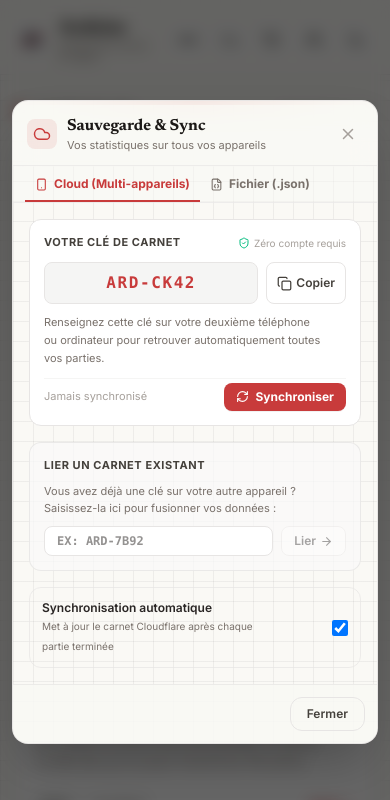
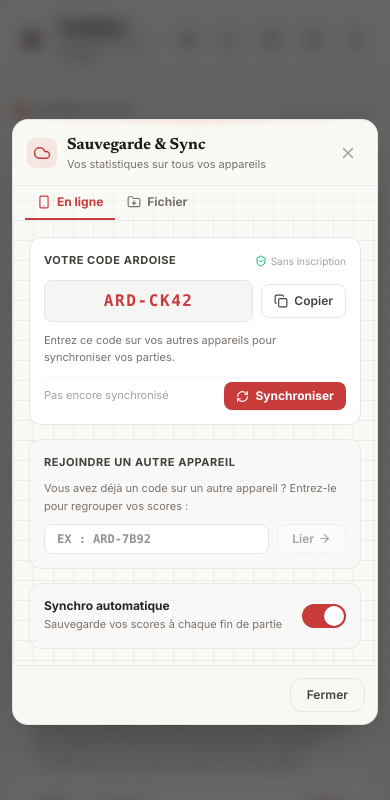
Before and after one commit to Artichou-code/ardoise, a React (Vite) app: page / in a window 390 px wide. Both pictures are taken after a click on the button 230 px from the left and 40 px from the top of the page. Shown: the top 800 px of the page. Built offline with nearby package versions, Linux system fonts and the light colour scheme.

Commit message:
style(sync): supprimer le bleu natif avec switch DA, textes courts non techniques et responsive compact

```diff
--- a/src/components/HomeScreen.jsx
+++ b/src/components/HomeScreen.jsx
@@ -180,7 +180,7 @@ export function HomeScreen() {
                       </p>
                     )}
                   </div>
-                  <div className="flex items-center gap-1 text-xs font-bold px-3 py-1.5 rounded-lg bg-[#c83b3b] text-white shrink-0">
+                  <div className="flex items-center gap-1 text-xs font-bold px-3 py-1.5 rounded-lg bg-[#c83b3b] text-white dark:bg-[#FFC107] dark:text-stone-900 shrink-0">
                     <Play size={12} fill="currentColor" /> Reprendre
                   </div>
                 </button>
--- a/src/components/LiveSessionModal.jsx
+++ b/src/components/LiveSessionModal.jsx
@@ -322,16 +322,16 @@ export function LiveSessionModal({ isOpen, onClose, onSessionChanged, initialJoi
                       type="text"
                       value={hostName}
                       onChange={(e) => setHostName(e.target.value)}
-                      placeholder="Ex: Alex"
+                      placeholder="Ex&nbsp;: Alex"
                       required
-                      className="w-full px-3 py-2 rounded-xl border border-stone-200 dark:border-slate-700 bg-white dark:bg-slate-900 text-xs font-medium focus:outline-none focus:border-[#c83b3b]"
+                      className="w-full px-3 py-2 rounded-xl border border-stone-200 dark:border-slate-700 bg-white dark:bg-slate-900 text-xs font-medium focus:outline-none focus:border-[#c83b3b] dark:focus:border-[#FFC107]"
                     />
                   </div>
 
                   <button
                     type="submit"
                     disabled={isLoading || !sessionName.trim() || !hostName.trim()}
-                    className="w-full py-2.5 px-4 rounded-xl bg-[#c83b3b] hover:bg-[#b91c1c] text-white font-bold text-xs flex items-center justify-center gap-1.5 transition-colors cursor-pointer disabled:opacity-40 shadow-2xs"
+                    className="w-full py-2.5 px-4 rounded-xl bg-[#c83b3b] hover:bg-[#b91c1c] text-white dark:bg-[#FFC107] dark:hover:bg-[#ffcd38] dark:text-stone-900 font-bold text-xs flex items-center justify-center gap-1.5 transition-colors cursor-pointer disabled:opacity-40 shadow-2xs"
                   >
                     <span>Lancer la table en direct</span>
                     <ArrowRight size={14} />
@@ -347,9 +347,9 @@ export function LiveSessionModal({ isOpen, onClose, onSessionChanged, initialJoi
                       type="text"
                       value={joinCode}
                       onChange={(e) => setJoinCode(e.target.value.toUpperCase())}
-                      placeholder="Ex: ARD-7B92"
+                      placeholder="Ex&nbsp;: ARD-7B92"
                       required
-                      className="w-full font-mono uppercase px-3 py-2 rounded-xl border border-stone-200 dark:border-slate-700 bg-white dark:bg-slate-900 text-xs font-bold focus:outline-none focus:border-[#c83b3b]"
+                      className="w-full font-mono uppercase px-3 py-2 rounded-xl border border-stone-200 dark:border-slate-700 bg-white dark:bg-slate-900 text-xs font-bold focus:outline-none focus:border-[#c83b3b] dark:focus:border-[#FFC107]"
                     />
                   </div>
 
@@ -361,16 +361,16 @@ export function LiveSessionModal({ isOpen, onClose, onSessionChanged, initialJoi
                       type="text"
                       value={joinPlayerName}
                       onChange={(e) => setJoinPlayerName(e.target.value)}
-                      placeholder="Ex: Julien"
+                      placeholder="Ex&nbsp;: Julien"
                       required
-                      className="w-full px-3 py-2 rounded-xl border border-stone-200 dark:border-slate-700 bg-white dark:bg-slate-900 text-xs font-medium focus:outline-none focus:border-[#c83b3b]"
+                      className="w-full px-3 py-2 rounded-xl border border-stone-200 dark:border-slate-700 bg-white dark:bg-slate-900 text-xs font-medium focus:outline-none focus:border-[#c83b3b] dark:focus:border-[#FFC107]"
                     />
                   </div>
 
                   <button
                     type="submit"
                     disabled={isLoading || !joinCode.trim() || !joinPlayerName.trim()}
-                    className="w-full py-2.5 px-4 rounded-xl bg-[#c83b3b] hover:bg-[#b91c1c] text-white font-bold text-xs flex items-center justify-center gap-1.5 transition-colors cursor-pointer disabled:opacity-40 shadow-2xs"
+                    className="w-full py-2.5 px-4 rounded-xl bg-[#c83b3b] hover:bg-[#b91c1c] text-white dark:bg-[#FFC107] dark:hover:bg-[#ffcd38] dark:text-stone-900 font-bold text-xs flex items-center justify-center gap-1.5 transition-colors cursor-pointer disabled:opacity-40 shadow-2xs"
                   >
                     <span>Rejoindre la table</span>
                     <ArrowRight size={14} />
--- a/src/components/ShareGameModal.jsx
+++ b/src/components/ShareGameModal.jsx
@@ -157,7 +157,7 @@ export function ShareGameModal({ isOpen, onClose, game }) {
                 <button
                   type="button"
                   onClick={handleNativeShare}
-                  className="py-2 px-4 rounded-xl bg-[#c83b3b] hover:bg-[#b91c1c] text-white font-bold text-xs transition-colors flex items-center justify-center gap-1.5 cursor-pointer shadow-2xs"
+                  className="py-2 px-4 rounded-xl bg-[#c83b3b] hover:bg-[#b91c1c] text-white dark:bg-[#FFC107] dark:hover:bg-[#ffcd38] dark:text-stone-900 font-bold text-xs transition-colors flex items-center justify-center gap-1.5 cursor-pointer shadow-2xs"
                 >
                   <Share2 size={14} />
                   <span>Partager</span>
--- a/src/components/SharedGamePreviewModal.jsx
+++ b/src/components/SharedGamePreviewModal.jsx
@@ -151,13 +151,13 @@ export function SharedGamePreviewModal({ isOpen, onClose, game, onImported }) {
           {imported ? (
             <div className="flex-1 py-2.5 px-3 rounded-xl bg-emerald-500/10 text-emerald-700 dark:text-emerald-400 font-bold text-xs flex items-center justify-center gap-1.5">
               <Check size={16} />
-              <span>Partie ajoutée à votre carnet !</span>
+              <span>Partie ajoutée à votre carnet&nbsp;!</span>
             </div>
           ) : (
             <button
               type="button"
               onClick={handleImport}
-              className="flex-1 py-2.5 px-3 rounded-xl bg-[#c83b3b] hover:bg-[#b91c1c] text-white font-bold text-xs transition-colors flex items-center justify-center gap-1.5 cursor-pointer shadow-2xs"
+              className="flex-1 py-2.5 px-3 rounded-xl bg-[#c83b3b] hover:bg-[#b91c1c] text-white dark:bg-[#FFC107] dark:hover:bg-[#ffcd38] dark:text-stone-900 font-bold text-xs transition-colors flex items-center justify-center gap-1.5 cursor-pointer shadow-2xs"
             >
               <Download size={15} />
               <span>Ajouter à mon carnet</span>
--- a/src/components/StatsScreen.jsx
+++ b/src/components/StatsScreen.jsx
@@ -294,7 +294,7 @@ export function StatsScreen() {
               <button
                 type="button"
                 onClick={() => setShowSyncModal(true)}
-                className="px-3 py-1.5 rounded-xl bg-[#c83b3b] hover:bg-[#b91c1c] text-white font-bold text-xs flex-shrink-0 transition-colors cursor-pointer shadow-2xs"
+                className="px-3 py-1.5 rounded-xl bg-[#c83b3b] hover:bg-[#b91c1c] text-white dark:bg-[#FFC107] dark:hover:bg-[#ffcd38] dark:text-stone-900 font-bold text-xs flex-shrink-0 transition-colors cursor-pointer shadow-2xs"
               >
                 Gérer
               </button>
--- a/src/components/SyncModal.jsx
+++ b/src/components/SyncModal.jsx
@@ -10,7 +10,7 @@ import {
   RefreshCw,
   Smartphone,
   ShieldCheck,
-  FileJson,
+  FolderDown,
   ArrowRight,
   Sparkles,
 } from 'lucide-react'
@@ -125,7 +125,7 @@ export function SyncModal({ isOpen, onClose, onDataUpdated }) {
         }
         setImportPreview(payload)
       } catch {
-        setStatusMessage({ type: 'error', text: 'Fichier JSON invalide ou corrompu' })
+        setStatusMessage({ type: 'error', text: 'Fichier invalide ou corrompu' })
       }
     }
     reader.readAsText(file)
@@ -198,30 +198,30 @@ export function SyncModal({ isOpen, onClose, onDataUpdated }) {
         </div>
 
         {/* Onglets navigation responsive */}
-        <div className="px-3 sm:px-5 pt-2.5 flex border-b border-stone-200/60 dark:border-slate-800/60 bg-[#faf9f5]/50 dark:bg-[#151719]/50">
+        <div className="px-3 sm:px-5 pt-2 flex border-b border-stone-200/60 dark:border-slate-800/60 bg-[#faf9f5]/50 dark:bg-[#151719]/50">
           <button
             type="button"
             onClick={() => setActiveTab('cloud')}
-            className={`pb-2 px-2.5 sm:px-3 text-xs font-bold border-b-2 flex items-center gap-1.5 transition-colors cursor-pointer ${
+            className={`pb-2 px-3 text-xs font-bold border-b-2 flex items-center gap-1.5 transition-colors cursor-pointer ${
               activeTab === 'cloud'
                 ? 'border-[#c83b3b] text-[#c83b3b] dark:border-[#FFC107] dark:text-[#FFC107]'
                 : 'border-transparent text-stone-500 hover:text-stone-800 dark:text-slate-400 dark:hover:text-slate-200'
             }`}
           >
-            <Smartphone size={13} />
-            <span>Cloud (Multi-appareils)</span>
+            <Smartphone size={14} />
+            <span>En ligne</span>
           </button>
           <button
             type="button"
             onClick={() => setActiveTab('file')}
-            className={`pb-2 px-2.5 sm:px-3 text-xs font-bold border-b-2 flex items-center gap-1.5 transition-colors cursor-pointer ${
+            className={`pb-2 px-3 text-xs font-bold border-b-2 flex items-center gap-1.5 transition-colors cursor-pointer ${
               activeTab === 'file'
                 ? 'border-[#c83b3b] text-[#c83b3b] dark:border-[#FFC107] dark:text-[#FFC107]'
                 : 'border-transparent text-stone-500 hover:text-stone-800 dark:text-slate-400 dark:hover:text-slate-200'
             }`}
           >
-            <FileJson size={13} />
-            <span>Fichier (.json)</span>
+            <FolderDown size={14} />
+            <span>Fichier</span>
           </button>
         </div>
 
@@ -248,16 +248,16 @@ export function SyncModal({ isOpen, onClose, onDataUpdated }) {
         {/* Corps défilant */}
         <div className="p-4 sm:p-5 overflow-y-auto space-y-4 text-xs leading-relaxed">
           {activeTab === 'cloud' && (
-            <div className="space-y-4">
-              {/* Carte Clé de Carnet */}
+            <div className="space-y-3.5">
+              {/* Carte Code Unique */}
               <div className="p-3.5 rounded-xl school-card border border-stone-200 dark:border-slate-800 space-y-2.5">
                 <div className="flex items-center justify-between">
                   <span className="font-bold text-stone-700 dark:text-slate-300 uppercase tracking-wider text-[11px]">
-                    Votre Clé de Carnet
+                    Votre code Ardoise
                   </span>
                   <span className="text-[10px] text-stone-400 dark:text-slate-500 flex items-center gap-1">
                     <ShieldCheck size={12} className="text-emerald-500" />
-                    Zéro compte requis
+                    Sans inscription
                   </span>
                 </div>
 
@@ -268,29 +268,29 @@ export function SyncModal({ isOpen, onClose, onDataUpdated }) {
                   <button
                     type="button"
                     onClick={handleCopyKey}
-                    className="p-2.5 rounded-lg border border-stone-200 dark:border-slate-700 bg-white dark:bg-slate-800 hover:bg-stone-50 text-stone-700 dark:text-slate-200 font-semibold flex items-center gap-1 transition-colors cursor-pointer"
-                    title="Copier la clé"
+                    className="px-3 py-2 rounded-lg border border-stone-200 dark:border-slate-700 bg-white dark:bg-slate-800 hover:bg-stone-50 dark:hover:bg-slate-700 text-stone-700 dark:text-slate-200 font-semibold text-xs flex items-center gap-1.5 transition-colors cursor-pointer shrink-0"
+                    title="Copier le code"
                   >
-                    {copied ? <Check size={15} className="text-emerald-500" /> : <Copy size={15} />}
-                    <span>{copied ? 'Copié' : 'Copier'}</span>
+                    {copied ? <Check size={14} className="text-emerald-500" /> : <Copy size={14} />}
+                    <span>{copied ? 'Copié\u00A0!' : 'Copier'}</span>
                   </button>
                 </div>
 
                 <p className="text-[11px] text-stone-500 dark:text-slate-400">
-                  Renseignez cette clé sur votre deuxième téléphone ou ordinateur pour retrouver automatiquement toutes vos parties.
+                  Entrez ce code sur vos autres appareils pour synchroniser vos parties.
                 </p>
 
                 <div className="pt-1 flex items-center justify-between border-t border-stone-100 dark:border-slate-800/80">
                   <span className="text-[11px] text-stone-400 dark:text-slate-500">
                     {lastSynced
                       ? `Synchro\u00A0: ${new Date(lastSynced).toLocaleTimeString([], { hour: '2-digit', minute: '2-digit' })}`
-                      : 'Jamais synchronisé'}
+                      : 'Pas encore synchronisé'}
                   </span>
                   <button
                     type="button"
                     onClick={handleSyncNow}
                     disabled={isLoading}
-                    className="px-3 py-1.5 rounded-lg bg-[#c83b3b] hover:bg-[#b91c1c] text-white font-bold text-xs flex items-center gap-1.5 transition-all shadow-2xs disabled:opacity-50 cursor-pointer shrink-0"
+                    className="px-3 py-1.5 rounded-lg bg-[#c83b3b] hover:bg-[#b91c1c] text-white dark:bg-[#FFC107] dark:hover:bg-[#ffcd38] dark:text-stone-900 font-bold text-xs flex items-center gap-1.5 transition-all shadow-2xs disabled:opacity-50 cursor-pointer shrink-0"
                   >
                     <RefreshCw size={13} className={isLoading ? 'animate-spin' : ''} />
                     <span>{isLoading ? 'Synchronisation…' : 'Synchroniser'}</span>
@@ -301,24 +301,24 @@ export function SyncModal({ isOpen, onClose, onDataUpdated }) {
               {/* Lier un autre carnet */}
               <div className="p-3.5 rounded-xl border border-stone-200/80 dark:border-slate-800/80 bg-stone-50/70 dark:bg-slate-900/40 space-y-2">
                 <span className="font-bold text-stone-700 dark:text-slate-300 block text-[11px] uppercase tracking-wider">
-                  Lier un carnet existant
+                  Rejoindre un autre appareil
                 </span>
                 <p className="text-[11px] text-stone-500 dark:text-slate-400">
-                  Vous avez déjà une clé sur votre autre appareil&nbsp;? Saisissez-la ici pour fusionner vos données&nbsp;:
+                  Vous avez déjà un code sur un autre appareil&nbsp;? Entrez-le pour regrouper vos scores&nbsp;:
                 </p>
                 <form onSubmit={handleLinkExistingKey} className="flex gap-2">
                   <input
                     type="text"
                     value={inputKey}
                     onChange={(e) => setInputKey(e.target.value.toUpperCase())}
-                    placeholder="Ex: ARD-7B92"
+                    placeholder="Ex&nbsp;: ARD-7B92"
                     maxLength={10}
-                    className="flex-1 font-mono uppercase px-3 py-1.5 rounded-lg border border-stone-200 dark:border-slate-700 bg-white dark:bg-slate-900 text-xs font-bold text-stone-800 dark:text-slate-200 focus:outline-none focus:border-[#c83b3b]"
+                    className="flex-1 font-mono uppercase px-3 py-1.5 rounded-lg border border-stone-200 dark:border-slate-700 bg-white dark:bg-slate-900 text-xs font-bold text-stone-800 dark:text-slate-200 focus:outline-none focus:border-[#c83b3b] dark:focus:border-[#FFC107]"
                   />
                   <button
                     type="submit"
                     disabled={isLoading || !inputKey.trim()}
-                    className="px-3 py-1.5 rounded-lg border border-stone-200 dark:border-slate-700 bg-white dark:bg-slate-800 hover:bg-stone-100 font-semibold text-xs text-stone-800 dark:text-slate-200 disabled:opacity-40 cursor-pointer flex items-center gap-1"
+                    className="px-3.5 py-1.5 rounded-lg border border-stone-200 dark:border-slate-700 bg-white dark:bg-slate-800 hover:border-[#c83b3b] dark:hover:border-[#FFC107] hover:text-[#c83b3b] dark:hover:text-[#FFC107] font-semibold text-xs text-stone-800 dark:text-slate-200 disabled:opacity-40 cursor-pointer flex items-center gap-1 shrink-0"
                   >
                     <span>Lier</span>
                     <ArrowRight size={13} />
@@ -326,45 +326,65 @@ export function SyncModal({ isOpen, onClose, onDataUpdated }) {
                 </form>
               </div>
 
-              {/* Option Auto-Sync */}
-              <label className="flex items-center justify-between p-3 rounded-xl border border-stone-200/70 dark:border-slate-800/70 cursor-pointer hover:bg-stone-50 dark:hover:bg-slate-900/50 transition-colors">
-                <div className="pr-3">
-                  <span className="font-semibold text-stone-800 dark:text-slate-200 block text-xs">
-                    Synchronisation automatique
+              {/* Option Synchro automatique - Interrupteur DA Ardoise (Zéro bleu natif) */}
+              <div
+                role="button"
+                tabIndex={0}
+                onClick={handleToggleAutoSync}
+                onKeyDown={(e) => {
+                  if (e.key === ' ' || e.key === 'Enter') {
+                    e.preventDefault()
+                    handleToggleAutoSync()
+                  }
+                }}
+                className="flex items-center justify-between p-3.5 rounded-xl border border-stone-200/80 dark:border-slate-800/80 hover:border-[#c83b3b]/30 dark:hover:border-[#FFC107]/30 bg-stone-50/50 dark:bg-slate-900/30 cursor-pointer transition-all select-none"
+              >
+                <div className="pr-3 min-w-0 flex-1">
+                  <span className="font-bold text-stone-800 dark:text-slate-200 block text-xs">
+                    Synchro automatique
                   </span>
-                  <span className="text-[10px] text-stone-500 dark:text-slate-400">
-                    Met à jour le carnet Cloudflare après chaque partie terminée
+                  <span className="text-[11px] text-stone-500 dark:text-slate-400 block mt-0.5">
+                    Sauvegarde vos scores à chaque fin de partie
                   </span>
                 </div>
-                <input
-                  type="checkbox"
-                  checked={autoSync}
-                  onChange={handleToggleAutoSync}
-                  className="w-4 h-4 rounded text-[#c83b3b] focus:ring-[#c83b3b] cursor-pointer"
-                />
-              </label>
+
+                {/* Switch aux couleurs de la DA : Rouge en light, Ambre en dark */}
+                <div
+                  className={`relative inline-flex h-6 w-11 shrink-0 rounded-full border-2 border-transparent transition-colors duration-200 ease-in-out ${
+                    autoSync
+                      ? 'bg-[#c83b3b] dark:bg-[#FFC107]'
+                      : 'bg-stone-300 dark:bg-slate-700'
+                  }`}
+                >
+                  <span
+                    className={`pointer-events-none inline-block h-5 w-5 transform rounded-full bg-white dark:bg-slate-900 shadow-sm ring-0 transition-transform duration-200 ease-in-out ${
+                      autoSync ? 'translate-x-5' : 'translate-x-0'
+                    }`}
+                  />
+                </div>
+              </div>
             </div>
           )}
 
           {activeTab === 'file' && (
-            <div className="space-y-4">
+            <div className="space-y-3.5">
               {/* Résumé actuel */}
-              <div className="p-3.5 rounded-xl school-card border border-stone-200 dark:border-slate-800 flex flex-col sm:flex-row gap-2.5 sm:items-center justify-between">
-                <div className="min-w-0">
+              <div className="p-3.5 rounded-xl school-card border border-stone-200 dark:border-slate-800 flex items-center justify-between gap-3">
+                <div className="min-w-0 flex-1">
                   <span className="font-bold text-stone-800 dark:text-slate-200 block text-xs">
-                    Votre carnet local actuel
+                    Votre carnet actuel
                   </span>
-                  <span className="text-stone-500 dark:text-slate-400 text-[11px] block">
-                    {gamesCount} parties archivées · {playersCount} joueurs enregistrés
+                  <span className="text-stone-500 dark:text-slate-400 text-[11px] block mt-0.5 truncate">
+                    {gamesCount} partie{gamesCount > 1 ? 's' : ''} · {playersCount} joueur{playersCount > 1 ? 's' : ''}
                   </span>
                 </div>
                 <button
                   type="button"
                   onClick={downloadNotebookBackup}
-                  className="px-3 py-2 rounded-lg bg-[#c83b3b] hover:bg-[#b91c1c] text-white font-bold text-xs flex items-center justify-center gap-1.5 transition-colors cursor-pointer shadow-2xs shrink-0 self-start sm:self-auto"
+                  className="px-3.5 py-2 rounded-lg bg-[#c83b3b] hover:bg-[#b91c1c] text-white dark:bg-[#FFC107] dark:hover:bg-[#ffcd38] dark:text-stone-900 font-bold text-xs flex items-center justify-center gap-1.5 transition-colors cursor-pointer shadow-2xs shrink-0"
                 >
                   <Download size={14} />
-                  <span>Télécharger (.json)</span>
+                  <span>Télécharger</span>
                 </button>
               </div>
 
@@ -378,7 +398,7 @@ export function SyncModal({ isOpen, onClose, onDataUpdated }) {
                     Restaurer une sauvegarde
                   </span>
                   <p className="text-[11px] text-stone-500 dark:text-slate-400 mt-0.5">
-                    Sélectionnez un fichier <code>ardoise-sauvegarde-*.json</code> préalablement exporté.
+                    Sélectionnez un fichier pour réimporter vos parties.
                   </p>
                 </div>
 
@@ -393,9 +413,9 @@ export function SyncModal({ isOpen, onClose, onDataUpdated }) {
                 <button
                   type="button"
                   onClick={() => fileInputRef.current?.click()}
-                  className="px-4 py-2 rounded-lg border border-stone-200 dark:border-slate-700 bg-white dark:bg-slate-800 hover:bg-stone-50 font-semibold text-xs text-stone-800 dark:text-slate-200 transition-colors cursor-pointer"
+                  className="px-4 py-2 rounded-lg border border-stone-200 dark:border-slate-700 bg-white dark:bg-slate-800 hover:bg-stone-50 dark:hover:bg-slate-700 font-semibold text-xs text-stone-800 dark:text-slate-200 transition-colors cursor-pointer"
                 >
-                  Parcourir mes fichiers…
+                  Choisir un fichier…
                 </button>
               </div>
 
@@ -404,18 +424,18 @@ export function SyncModal({ isOpen, onClose, onDataUpdated }) {
                 <div className="p-3.5 rounded-xl bg-amber-50 dark:bg-amber-950/40 border border-amber-200 dark:border-amber-800/50 space-y-2.5 animate-in fade-in">
                   <div className="flex items-center gap-1.5 text-amber-800 dark:text-amber-300 font-bold">
                     <Sparkles size={14} />
-                    <span>Sauvegarde prête à être importée</span>
+                    <span>Sauvegarde prête</span>
                   </div>
                   <p className="text-[11px] text-amber-700 dark:text-amber-400">
-                    Ce fichier contient <strong>{importPreview.games?.length || 0} parties</strong> et{' '}
-                    <strong>{importPreview.players?.length || 0} joueurs</strong>. Comment souhaitez-vous l'appliquer ?
+                    Ce fichier contient <strong>{importPreview.games?.length || 0} partie(s)</strong> et{' '}
+                    <strong>{importPreview.players?.length || 0} joueur(s)</strong>. Comment appliquer ces données&nbsp;?
                   </p>
 
                   <div className="flex gap-2 pt-1">
                     <button
                       type="button"
                       onClick={() => handleConfirmImport('merge')}
-                      className="flex-1 py-2 px-3 rounded-lg bg-[#c83b3b] hover:bg-[#b91c1c] text-white font-bold text-xs transition-colors cursor-pointer text-center"
+                      className="flex-1 py-2 px-3 rounded-lg bg-[#c83b3b] hover:bg-[#b91c1c] text-white dark:bg-[#FFC107] dark:hover:bg-[#ffcd38] dark:text-stone-900 font-bold text-xs transition-colors cursor-pointer text-center"
                     >
                       Fusionner (Recommandé)
                     </button>
```
